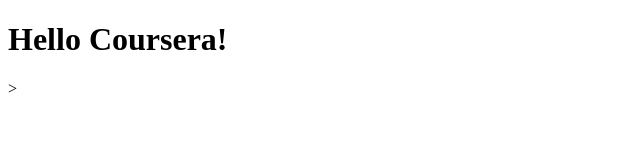
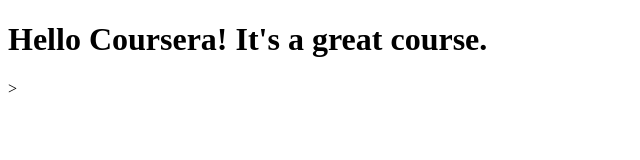
Before and after one commit to KristinaViento/HTML5test, a plain HTML site: page site/index.html in a window 1280 px wide. Shown: the whole page, without its empty margins (0-640 px from the left). Drawn offline with Linux system fonts and the light colour scheme.

Commit message:
small change

```diff
--- a/site/index.html
+++ b/site/index.html
@@ -5,7 +5,7 @@
 </head>
 <body>
 	<h1>
-		Hello Coursera!
+		Hello Coursera! It's a great course.
 	</h1>>
 
 </body>
```
